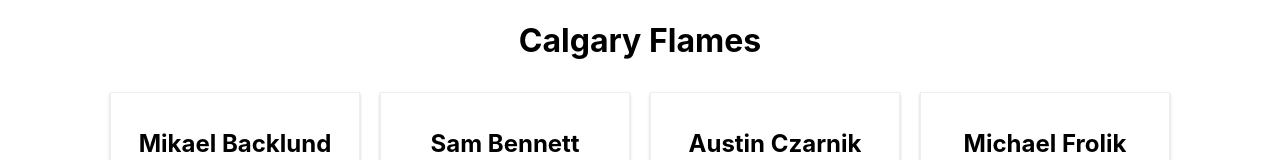
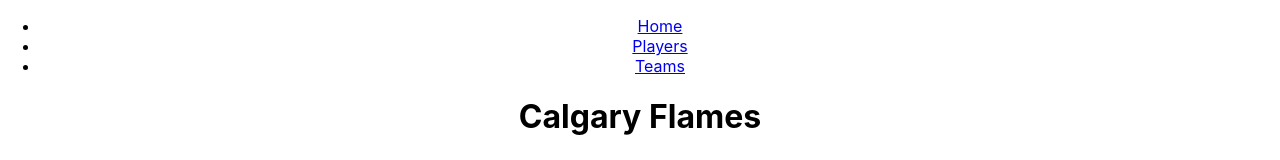
Before and after one commit to DanielCollins96/nhl-app, a React (Create React App) app: page / in a window 1280 px wide. Shown: the top 160 px of the page. Built offline with nearby package versions, Linux system fonts and the light colour scheme.

Commit message:
router nav

```diff
--- a/package.json
+++ b/package.json
@@ -5,6 +5,7 @@
   "dependencies": {
     "react": "^16.10.2",
     "react-dom": "^16.10.2",
+    "react-router-dom": "^5.1.2",
     "react-scripts": "3.2.0"
   },
   "scripts": {
--- a/src/App.js
+++ b/src/App.js
@@ -1,10 +1,12 @@
 import React from 'react';
 import PostList from '../src/components/PostList';
+import Toolbar from './components/Toolbar/Toolbar';
 import './App.css';
 
 function App() {
   return (
     <div className="App">
+      <Toolbar />
       <PostList />
 
     </div>
--- /dev/null
+++ b/src/components/Toolbar/Toolbar.js
@@ -0,0 +1,44 @@
+import React from 'react';
+import {
+    BrowserRouter as Router,
+    Switch,
+    Route,
+    Link
+  } from "react-router-dom";
+
+
+const toolbar = props => (
+    <Router>
+    <div>
+      <nav>
+        <ul>
+          <li>
+            <Link to="/">Home</Link>
+          </li>
+          <li>
+            <Link to="/about">Players</Link>
+          </li>
+          <li>
+            <Link to="/users">Teams</Link>
+          </li>
+        </ul>
+      </nav>
+
+      {/* A <Switch> looks through its children <Route>s and
+          renders the first one that matches the current URL. */}
+      <Switch>
+        <Route path="/Players">
+          {/* <About /> */}
+        </Route>
+        <Route path="/Teams">
+          {/* <Users /> */}
+        </Route>
+        <Route path="/">
+          {/* <Home /> */}
+        </Route>
+      </Switch>
+    </div>
+  </Router>
+);
+
+export default toolbar;
```
Also changed, not shown: 1 other file (tests, documents, lock files or other folders).
